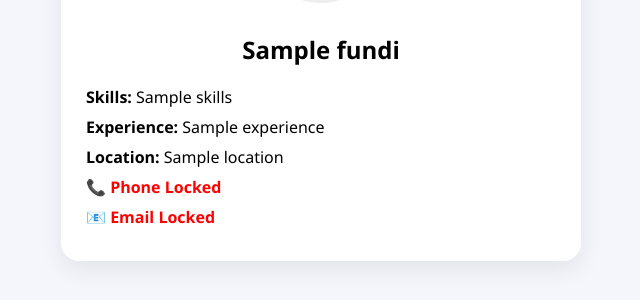
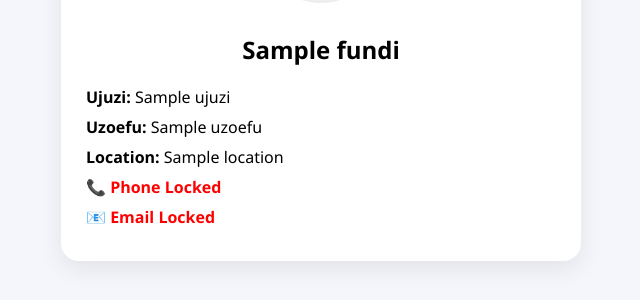
Before and after one commit to methodbosco12-afk/Kaziconnect, a Python web app: template templates/profile.html in a window 1280 px wide. Shown: the part 190-490 px from the top of the page, without its empty margins (319-959 px from the left). Run offline with Jinja, Linux system fonts and the light colour scheme; the template is opened without the code that fills it: most values are stand-ins (such as "Sample title", 1, 10 or a date in 2020); grey boxes are pictures that could not be loaded.

Commit message:
Updated profile template removed skills/experience old fields

```diff
--- a/templates/profile.html
+++ b/templates/profile.html
@@ -140,8 +140,8 @@
 
         <!-- INFO -->
         <div class="info">
-            <p><strong>Skills:</strong> {{ fundi.skills }}</p>
-            <p><strong>Experience:</strong> {{ fundi.experience }}</p>
+            <p><strong>Ujuzi:</strong> {{ fundi.ujuzi }}</p>
+            <p><strong>Uzoefu:</strong> {{ fundi.uzoefu }}</p>
             <p><strong>Location:</strong> {{ fundi.location }}</p>
 
             <!-- CONTACT LOGIC -->
@@ -191,7 +191,7 @@
                         <input type="text" name="transaction_id" placeholder="Transaction ID" required>
 
                         <button class="btn btn-orange">
-                            ⭐ Lipia FEATURE (5000 TZS / siku 30)Profile yako ionekane juu
+                            ⭐ Lipia FEATURE (3000 TZS / siku 30)Profile yako ionekane juu
                         </button>
                     </form>
 
--- a/templates/public_profile.html
+++ b/templates/public_profile.html
@@ -164,8 +164,8 @@
 
         <!-- INFO -->
         <div class="info">
-            <p><strong>Skills:</strong> {{ fundi.skills }}</p>
-            <p><strong>Experience:</strong> {{ fundi.experience }}</p>
+            <p><strong>Ujuzi:</strong> {{ fundi.ujuzi }}</p>
+            <p><strong>Uzoefu:</strong> {{ fundi.uzoefu }}</p>
             <p><strong>Location:</strong> {{ fundi.location }}</p>
 
             <p><strong>📞 Phone:</strong> {{ fundi.phone }}</p>
```
